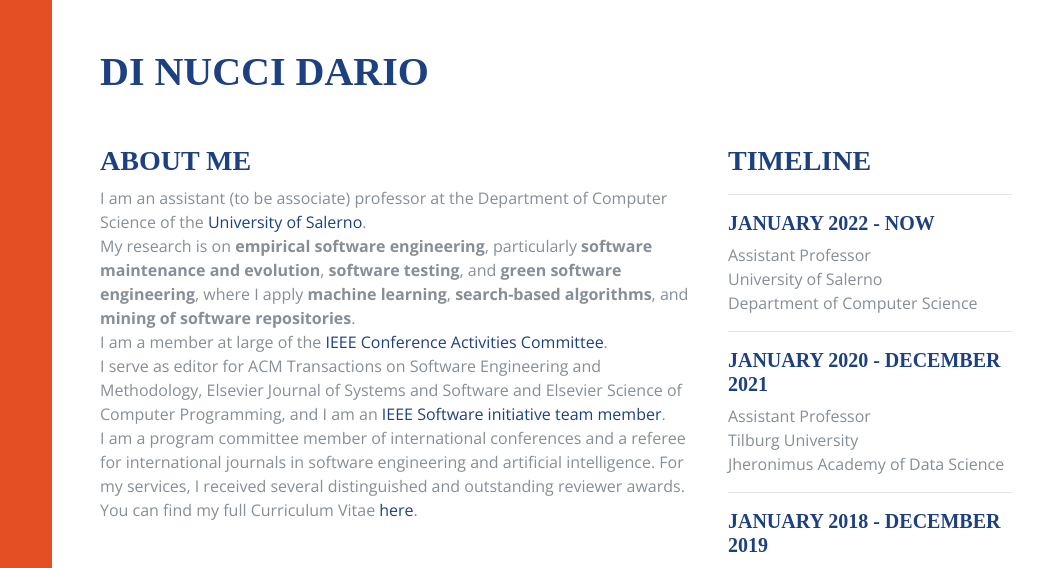
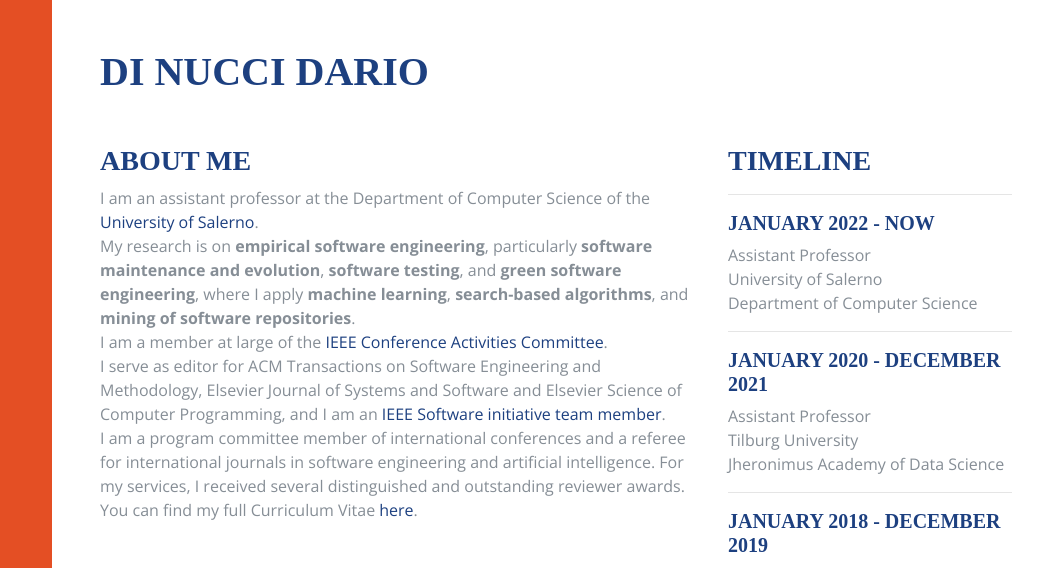
Before and after one commit to dardin88/dardin88.github.io, a plain HTML site: page index.html in a window 1280 px wide. Shown: the top 568 px of the page, 220-1280 px from the left. Drawn offline with nearby package versions, Linux system fonts and the light colour scheme; a web font is replaced by a local one.

Commit message:
Not yet associate :(

```diff
--- a/index.html
+++ b/index.html
@@ -80,7 +80,7 @@
                     <div class="col-sm-8">
                         <h3 class="mb-2">About Me</h3>
                         <p>
-                            I am an assistant (to be associate) professor at the Department of Computer Science
+                            I am an assistant professor at the Department of Computer Science
                             of the <a href="https://www.unisa.it/">University of Salerno</a>.<br />
                             My research is on <b>empirical software engineering</b>, particularly <b>software
                                 maintenance and evolution</b>, <b>software testing</b>, and <b>green software
```
